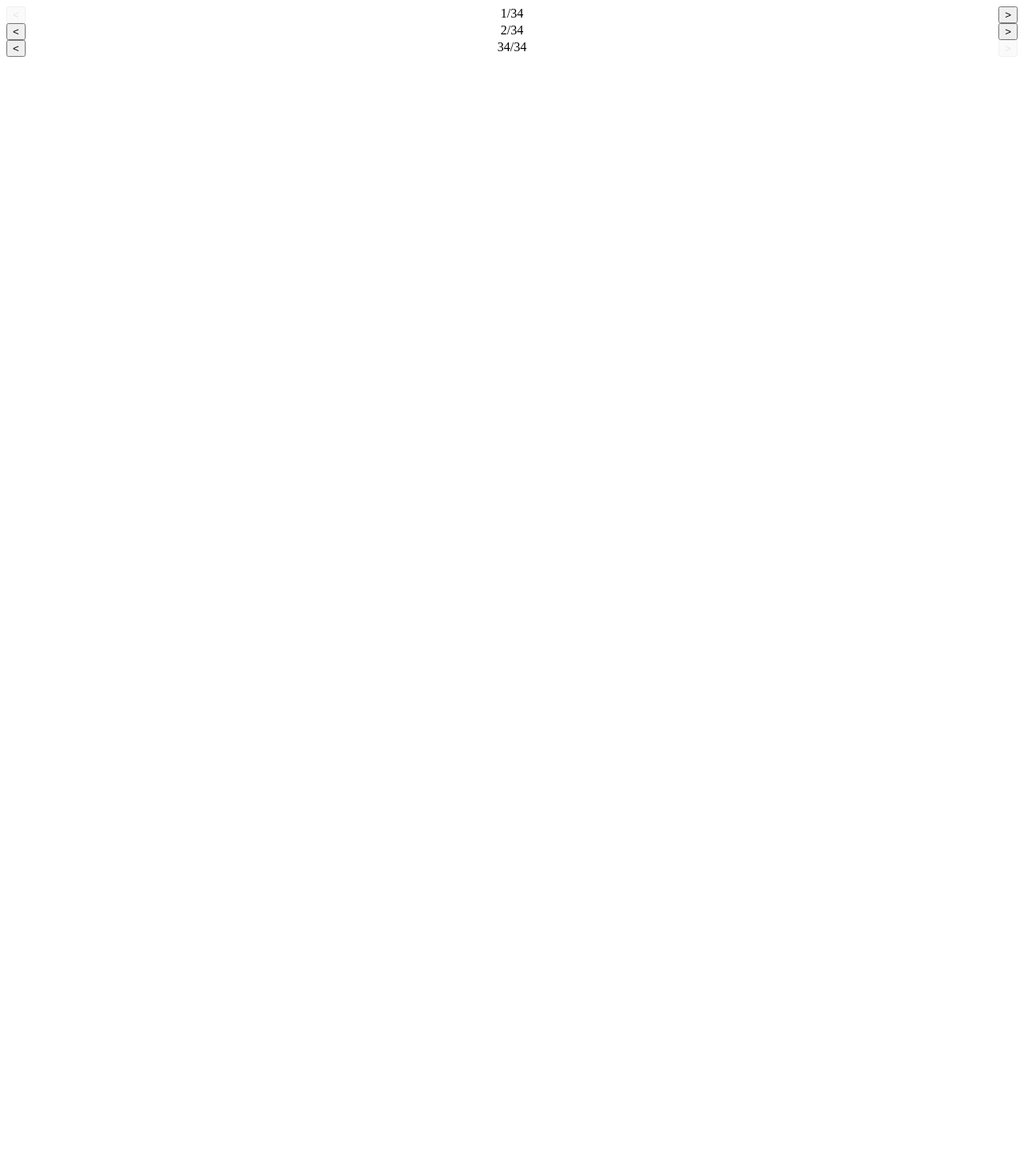
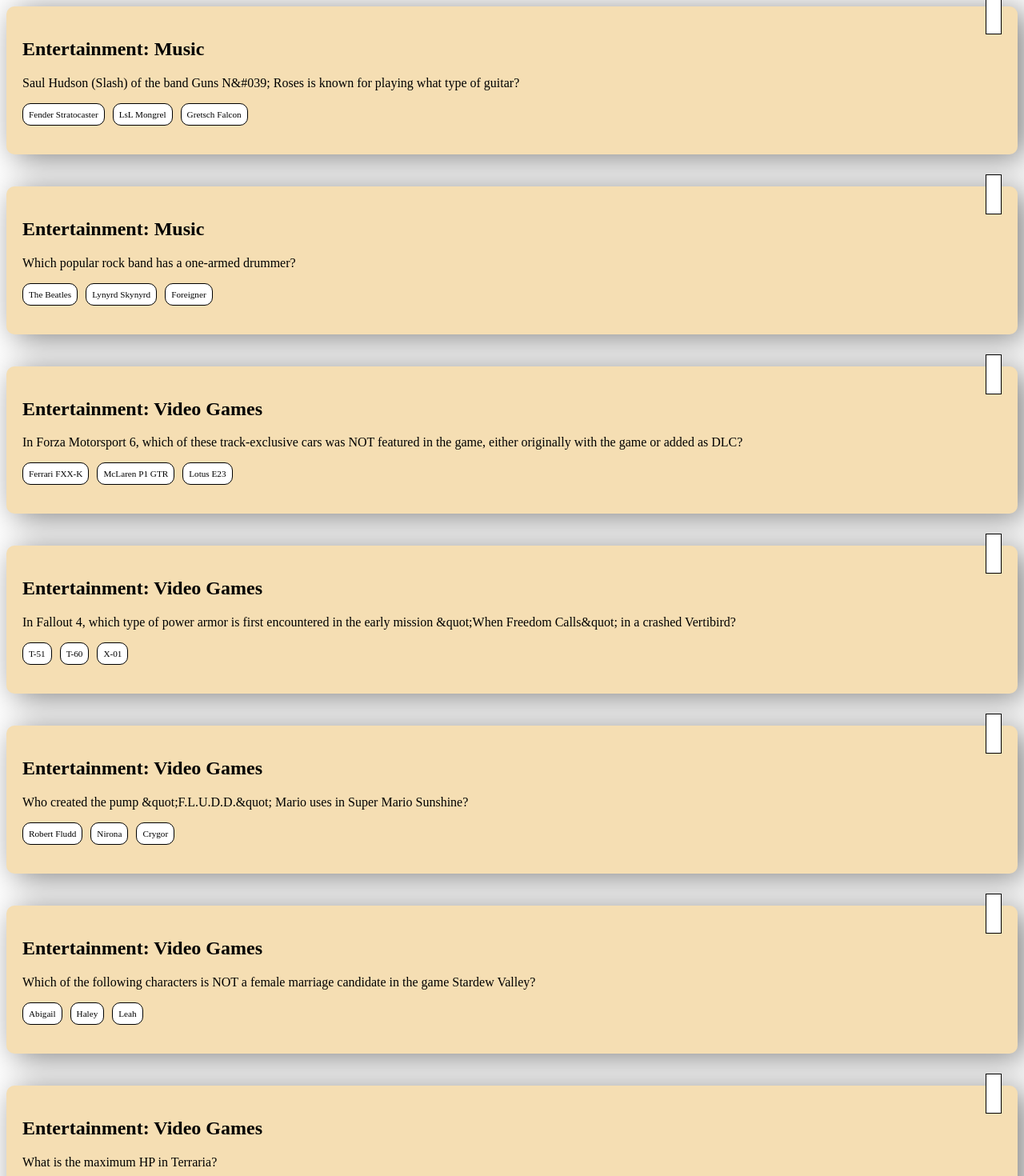
Before and after one commit to MelGGit/react-playground, a React (Vite) app: page / in a window 1280 px wide. Shown: the top 1470 px of the page at 80% size. Before the commit the page ends 800 px from the top, so only its background shows below. Built offline with nearby package versions, Linux system fonts and the light colour scheme.

Commit message:
New style for Card

```diff
--- /dev/null
+++ b/src/App.css
@@ -0,0 +1,5 @@
+.App {
+  display: flex;
+  flex-direction: column;
+  gap: 40px;
+}
--- a/src/App.jsx
+++ b/src/App.jsx
@@ -2,13 +2,24 @@
 import Card from './Card'
 import Header from './Header'
 import Pagination from './Pagination'
+import trivia from './api.php.json'
+import './App.css'
 
 export default () => {
   return (
-    <div>
-      <Pagination totalPages={34} currentPage={1} />
-      <Pagination totalPages={34} currentPage={2} />
-      <Pagination totalPages={34} currentPage={34} />
+    <div className="App">
+      {trivia.map(el => {
+        const { category, question, correct_answer, incorrect_answers } = el
+        return (
+          <Card
+            key={correct_answer}
+            category={category}
+            question={question}
+            correctAnswer={correct_answer}
+            tagList={incorrect_answers}
+          />
+        )
+      })}
     </div>
   )
 }
--- a/src/Card.css
+++ b/src/Card.css
@@ -1,22 +1,46 @@
 .Card {
+  padding: 20px;
   position: relative;
-  border: 1px solid black;
-  margin: 20px 0;
+  background: wheat;
+  box-shadow: 10px 5px 40px gray;
+  border-radius: 10px;
   box-sizing: border-box;
 }
 
 .bookmark {
-  height: 30px;
-  border-left: 10px solid red;
-  border-right: 10px solid red;
-  border-bottom: 10px solid transparent;
+  height: 50px;
+  width: 20px;
   background: white;
   position: absolute;
+  border: 1px solid black;
   top: -15px;
   right: 20px;
 }
 
 .bookmark.checked {
-  border-left: 10px solid blue;
-  border-right: 10px solid blue;
+  background: blue;
 }
+
+.Card__tagList {
+  list-style: none;
+  padding: 0;
+  display: flex;
+  gap: 10px;
+}
+
+.Card__tag {
+  border: 1px solid black;
+  padding: 7px;
+  border-radius: 10px;
+  background: white;
+  text-align: center;
+  font-size: 0.7rem;
+}
+
+.Card__answer {
+  font-weight: bold;
+}
+
+.Card__hideAnswer {
+  display: none;
+}
--- a/src/Card.jsx
+++ b/src/Card.jsx
@@ -1,15 +1,35 @@
 import * as React from 'react'
 import './Card.css'
 
-export default ({ title, checked }) => {
+export default function Card({
+  category,
+  question,
+  correctAnswer,
+  tagList,
+  showAnswer,
+  checked,
+}) {
   return (
     <section className="Card">
-      <h2>{title}</h2>
-      <p>
-        Lorem ipsum dolor sit, amet consectetur adipisicing elit. Voluptates,
-        in.
+      <h2 className="Card__type">{category}</h2>
+      <p className="Card__question">{question}</p>
+      <p
+        className={
+          showAnswer ? 'Card__answer' : 'Card__answer Card__hideAnswer'
+        }
+      >
+        {correctAnswer}
       </p>
-      <div className={checked ? 'bookmark checked' : 'bookmark'}></div>
+      <ul className="Card__tagList">
+        {tagList.map(tag => {
+          return (
+            <li key={tag} className="Card__tag">
+              {tag}
+            </li>
+          )
+        })}
+      </ul>
+      <button className={checked ? 'bookmark checked' : 'bookmark'}></button>
     </section>
   )
 }
--- /dev/null
+++ b/src/api.php.json
@@ -0,0 +1,86 @@
+[
+  {
+    "category": "Entertainment: Music",
+    "type": "multiple",
+    "difficulty": "medium",
+    "question": "Saul Hudson (Slash) of the band Guns N&#039; Roses is known for playing what type of guitar?",
+    "correct_answer": "Les Paul Standard",
+    "incorrect_answers": [
+      "Fender Stratocaster",
+      "LsL Mongrel",
+      "Gretsch Falcon"
+    ]
+  },
+  {
+    "category": "Entertainment: Music",
+    "type": "multiple",
+    "difficulty": "medium",
+    "question": "Which popular rock band has a one-armed drummer?",
+    "correct_answer": "Def Leppard",
+    "incorrect_answers": ["The Beatles", "Lynyrd Skynyrd", "Foreigner"]
+  },
+  {
+    "category": "Entertainment: Video Games",
+    "type": "multiple",
+    "difficulty": "medium",
+    "question": "In Forza Motorsport 6, which of these track-exclusive cars was NOT featured in the game, either originally with the game or added as DLC?",
+    "correct_answer": "Aston Martin Vulcan",
+    "incorrect_answers": ["Ferrari FXX-K", "McLaren P1 GTR", "Lotus E23"]
+  },
+  {
+    "category": "Entertainment: Video Games",
+    "type": "multiple",
+    "difficulty": "medium",
+    "question": "In Fallout 4, which type of power armor is first encountered in the early mission &quot;When Freedom Calls&quot; in a crashed Vertibird?",
+    "correct_answer": "T-45",
+    "incorrect_answers": ["T-51", "T-60", "X-01"]
+  },
+  {
+    "category": "Entertainment: Video Games",
+    "type": "multiple",
+    "difficulty": "medium",
+    "question": "Who created the pump &quot;F.L.U.D.D.&quot; Mario uses in Super Mario Sunshine?",
+    "correct_answer": "Elvin Gadd",
+    "incorrect_answers": ["Robert Fludd", "Nirona", "Crygor"]
+  },
+  {
+    "category": "Entertainment: Video Games",
+    "type": "multiple",
+    "difficulty": "easy",
+    "question": "Which of the following characters is NOT a female marriage candidate in the game Stardew Valley?",
+    "correct_answer": "Caroline",
+    "incorrect_answers": ["Abigail", "Haley", "Leah"]
+  },
+  {
+    "category": "Entertainment: Video Games",
+    "type": "multiple",
+    "difficulty": "easy",
+    "question": "What is the maximum HP in Terraria?",
+    "correct_answer": "500",
+    "incorrect_answers": ["400", "1000", "100"]
+  },
+  {
+    "category": "Science: Computers",
+    "type": "multiple",
+    "difficulty": "medium",
+    "question": "Which of the following is a personal computer made by the Japanese company Fujitsu?",
+    "correct_answer": "FM-7",
+    "incorrect_answers": ["PC-9801", "Xmillennium ", "MSX"]
+  },
+  {
+    "category": "Entertainment: Video Games",
+    "type": "multiple",
+    "difficulty": "medium",
+    "question": "In &quot;Call Of Duty: Zombies&quot;, which map introduced the perk &quot;PhD Flopper&quot;?",
+    "correct_answer": "Ascension",
+    "incorrect_answers": ["Moon", "Call Of The Dead", "Die Rise"]
+  },
+  {
+    "category": "History",
+    "type": "multiple",
+    "difficulty": "hard",
+    "question": "Which of these theoretical phycisists first predicted the existence of antimatter?",
+    "correct_answer": "Paul Dirac",
+    "incorrect_answers": ["Niels Bohr", "Albert Einstein", "Werner Heisenberg"]
+  }
+]
```
